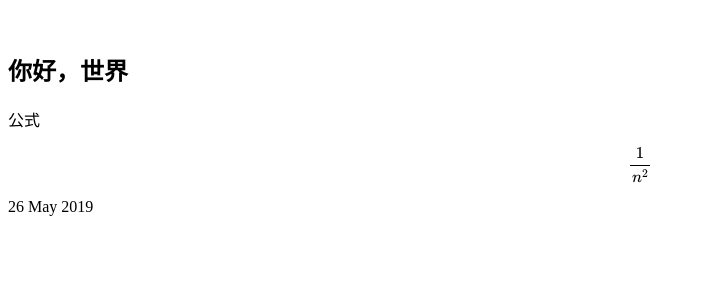
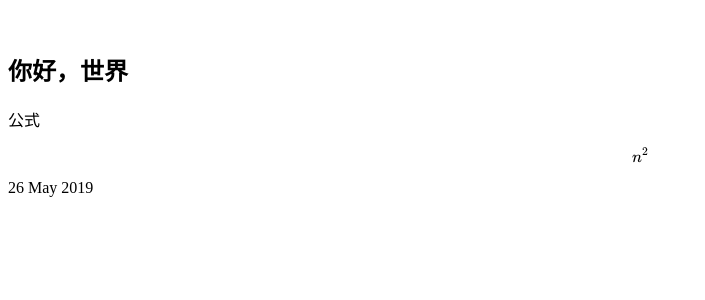
Before and after one commit to jingyecheng/ayyyeee.github.io, a Jekyll site: the page built from _posts/2019-05-26-hello-world2.md, in a window 1280 px wide. Shown: the top 300 px of the page, without its empty margins (0-705 px from the left). Built offline with Jekyll 4.4.1, drawn with Linux system fonts in a browser that asks for light colours; formulas are drawn with MathJax 3.

Commit message:
Update 2019-05-26-hello-world2.md

```diff
--- a/_posts/2019-05-26-hello-world2.md
+++ b/_posts/2019-05-26-hello-world2.md
@@ -7,6 +7,6 @@ title: 你好，世界
 
 <p>公式</p>
 
-<p>$$ \frac{1}{n^{2}} $$</p>
+<p>$$ {n^{2}} $$</p>
 
 <p>{{ page.date | date_to_string }}</p>
```
